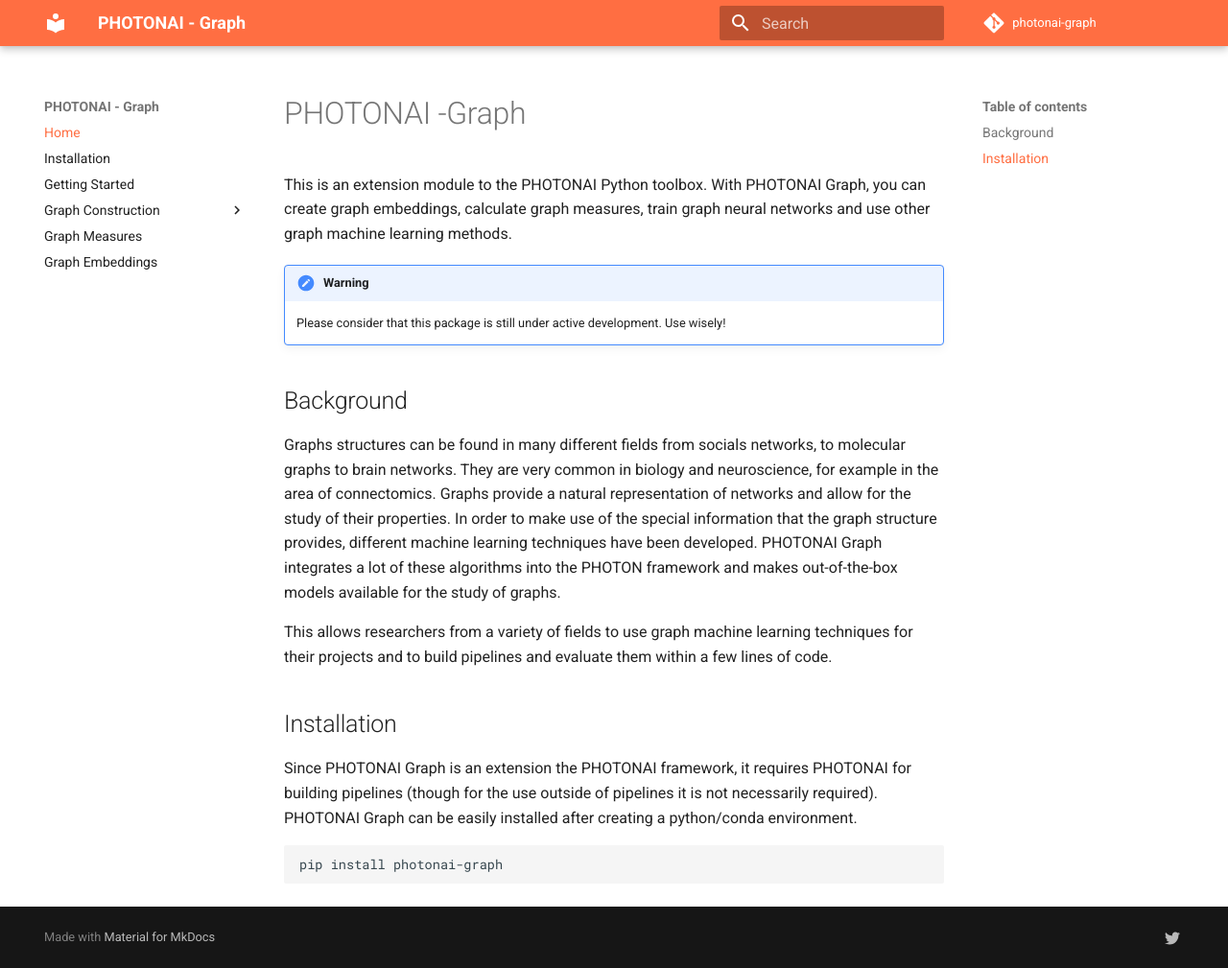
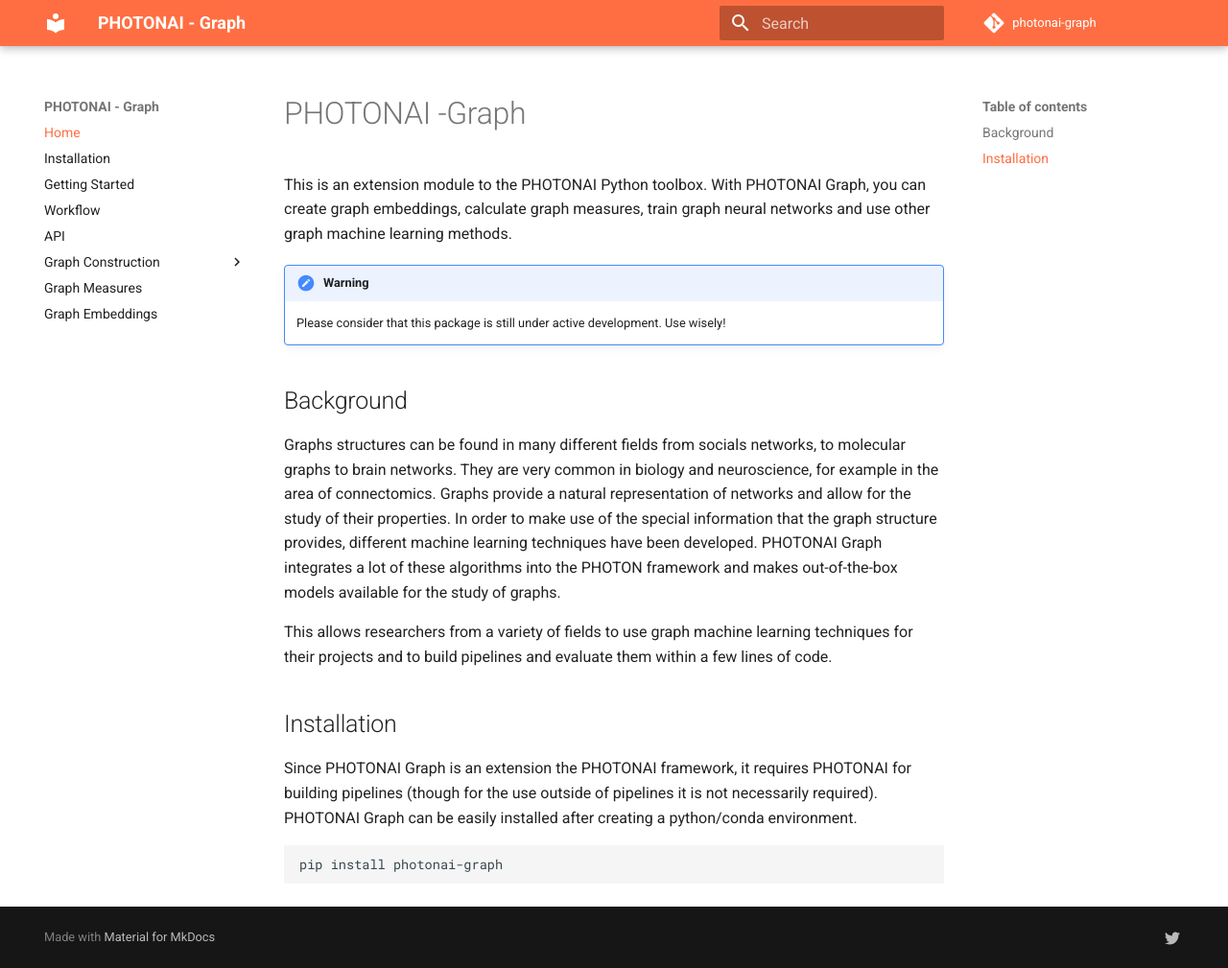
Before and after one commit to wwu-mmll/photonai_graph, an MkDocs documentation site: the page built from documentation/docs/index.md, in a window 1280 px wide and 1009 px high. Shown: the whole window at 96% size. Built offline with MkDocs 1.6.1 and Material for MkDocs 9.7.7, drawn with Linux system fonts in a browser that asks for light colours; comment, search, counter and statistics services are not loaded.

Commit message:
Update mkdocs.yml
Updated github-pages structure

```diff
--- a/documentation/mkdocs.yml
+++ b/documentation/mkdocs.yml
@@ -36,6 +36,8 @@
 - Home: 'index.md'
 - Installation: 'installation.md'
 - Getting Started: 'getting_started.md'
+- Workflow: 'workflow.md'
+- API: 'API.md'
 - Graph Construction:
     - Theory:
        'graph_construction.md'
```
